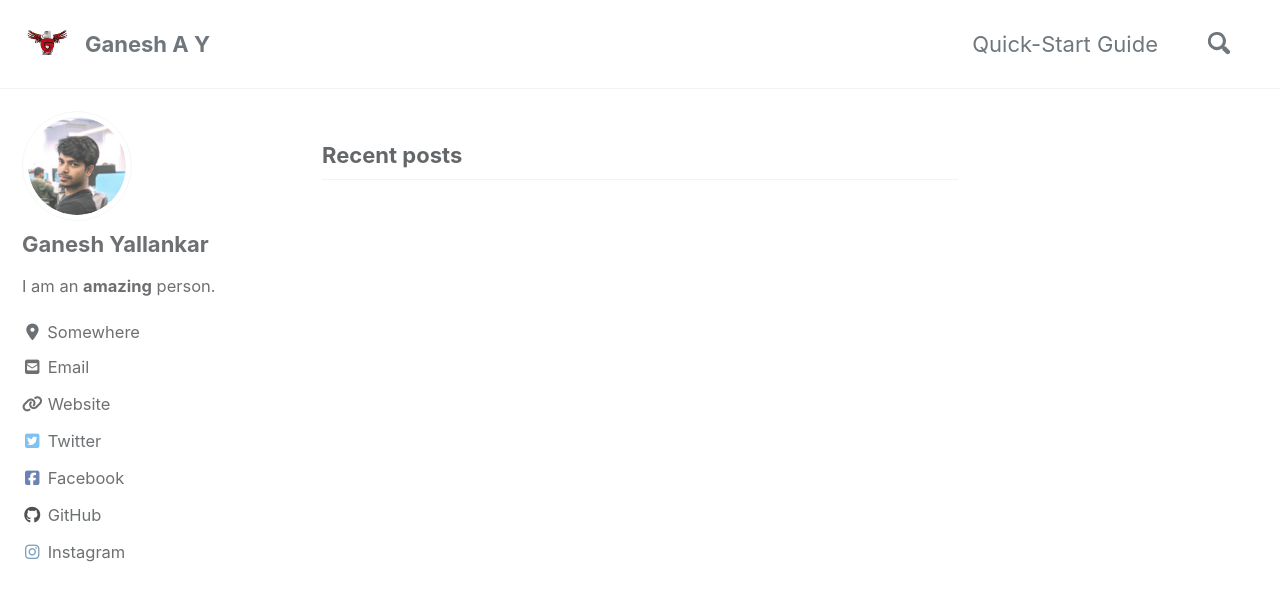
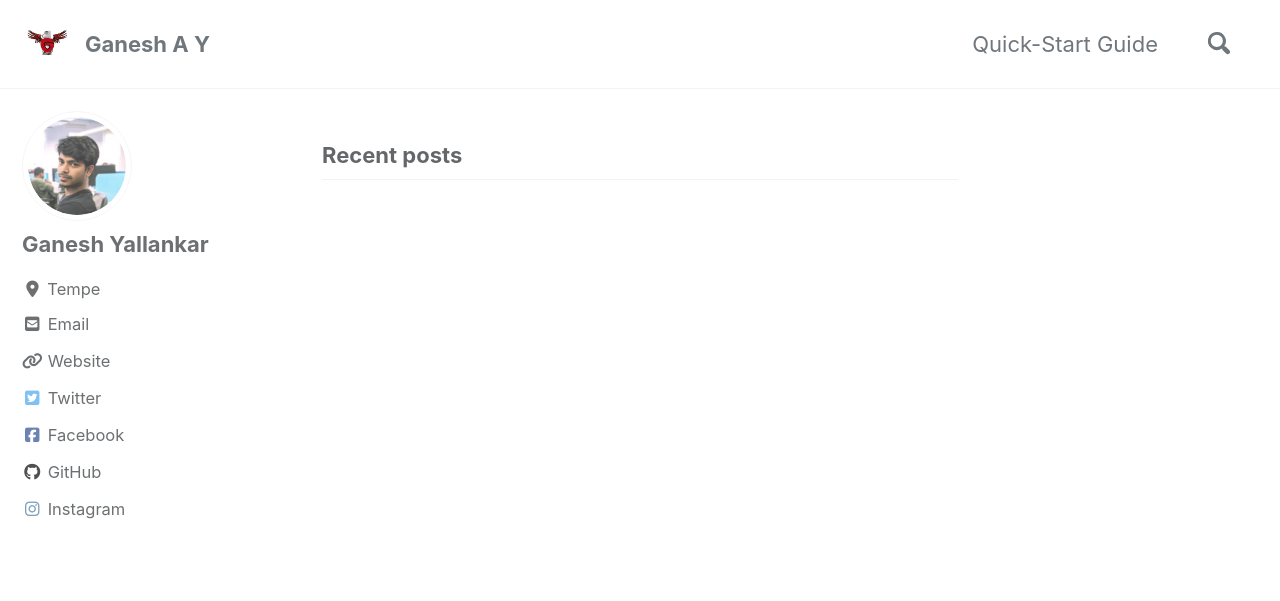
Before and after one commit to GaneshAY/ganeshay.github.io, a Jekyll site: the page built from index.html, in a window 1280 px wide and 900 px high. Shown: the top 601 px of the window. Built offline with Jekyll 4.4.1, drawn with Linux system fonts in a browser that asks for light colours; cached includes are drawn as plain includes; nearby versions of some CDN libraries; the list of posts is cut into pages by our own code.

```diff
--- a/_config.yml
+++ b/_config.yml
@@ -95,8 +95,8 @@
 author:
   name             : "Ganesh Yallankar"
   avatar           : "/assets/images/bio.png"  # path of avatar image, e.g. "/assets/images/bio-photo.jpg"
-  bio              : "I am an **amazing** person."
-  location         : "Somewhere"
+  bio              : ""
+  location         : "Tempe"
   email            :
   links:
     - label: "Email"
```
